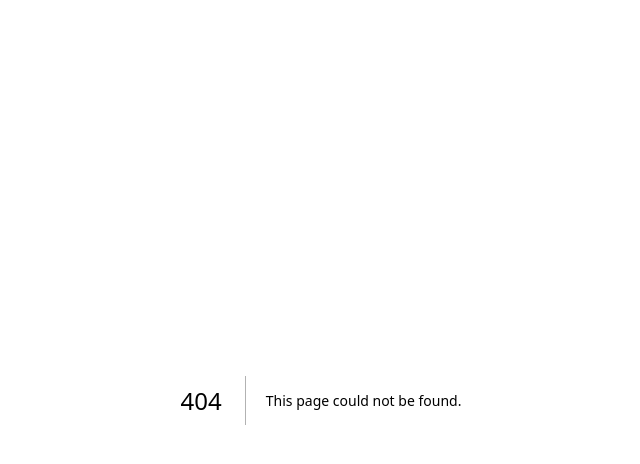
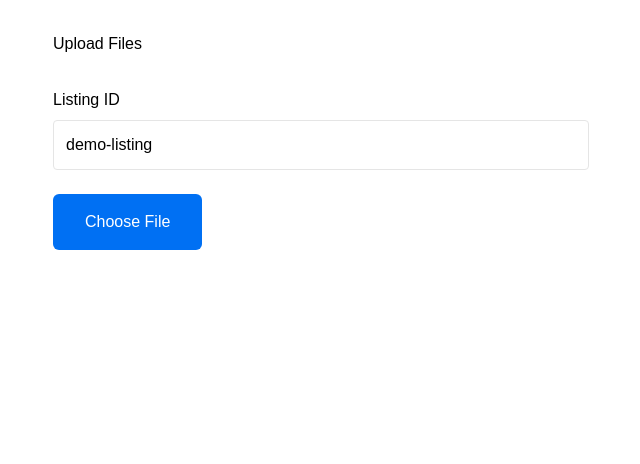
Before and after one commit to jeffsosville/cleaningexits, a Next.js app: page /upload in a window 1280 px wide. Before the commit this address had no page. Shown: the top 464 px of the page, without its empty margins (319-959 px from the left). Built offline with nearby package versions, Linux system fonts and the light colour scheme.

Commit message:
Create upload.tsx

```diff
--- /dev/null
+++ b/pages/upload.tsx
@@ -0,0 +1,85 @@
+import { useState } from 'react';
+
+export default function Upload() {
+  const [listingId, setListingId] = useState('demo-listing');
+  const [uploading, setUploading] = useState(false);
+  const [message, setMessage] = useState('');
+
+  async function handleUpload(e: React.ChangeEvent<HTMLInputElement>) {
+    const files = e.target.files;
+    if (!files || files.length === 0) return;
+
+    setUploading(true);
+    setMessage('');
+
+    try {
+      const formData = new FormData();
+      formData.append('file', files[0]);
+      formData.append('listing_id', listingId);
+      formData.append('tenant_id', 'demo-tenant');
+
+      const res = await fetch('/api/upload-v2', {
+        method: 'POST',
+        body: formData
+      });
+
+      const data = await res.json();
+      if (!res.ok) throw new Error(data.error);
+
+      setMessage(`✓ Uploaded: ${data.file_name}`);
+      e.target.value = '';
+    } catch (error: any) {
+      setMessage(`✗ ${error.message}`);
+    } finally {
+      setUploading(false);
+    }
+  }
+
+  return (
+    <div style={{ padding: '2rem', maxWidth: '600px', margin: '0 auto', fontFamily: 'sans-serif' }}>
+      <h1>Upload Files</h1>
+
+      <div style={{ marginTop: '2rem' }}>
+        <label style={{ display: 'block', marginBottom: '0.5rem' }}>Listing ID</label>
+        <input
+          type="text"
+          value={listingId}
+          onChange={(e) => setListingId(e.target.value)}
+          style={{ width: '100%', padding: '0.75rem', border: '1px solid #e5e5e5', borderRadius: '4px' }}
+        />
+      </div>
+
+      <div style={{ marginTop: '1.5rem' }}>
+        <label htmlFor="file" style={{
+          display: 'inline-block',
+          padding: '1rem 2rem',
+          backgroundColor: uploading ? '#ccc' : '#0070f3',
+          color: 'white',
+          borderRadius: '6px',
+          cursor: uploading ? 'not-allowed' : 'pointer'
+        }}>
+          {uploading ? 'Uploading...' : 'Choose File'}
+        </label>
+        <input
+          id="file"
+          type="file"
+          onChange={handleUpload}
+          disabled={uploading}
+          style={{ display: 'none' }}
+        />
+      </div>
+
+      {message && (
+        <p style={{
+          marginTop: '1.5rem',
+          padding: '1rem',
+          borderRadius: '6px',
+          backgroundColor: message.startsWith('✓') ? '#d4edda' : '#f8d7da',
+          color: message.startsWith('✓') ? '#155724' : '#721c24'
+        }}>
+          {message}
+        </p>
+      )}
+    </div>
+  );
+}
```
